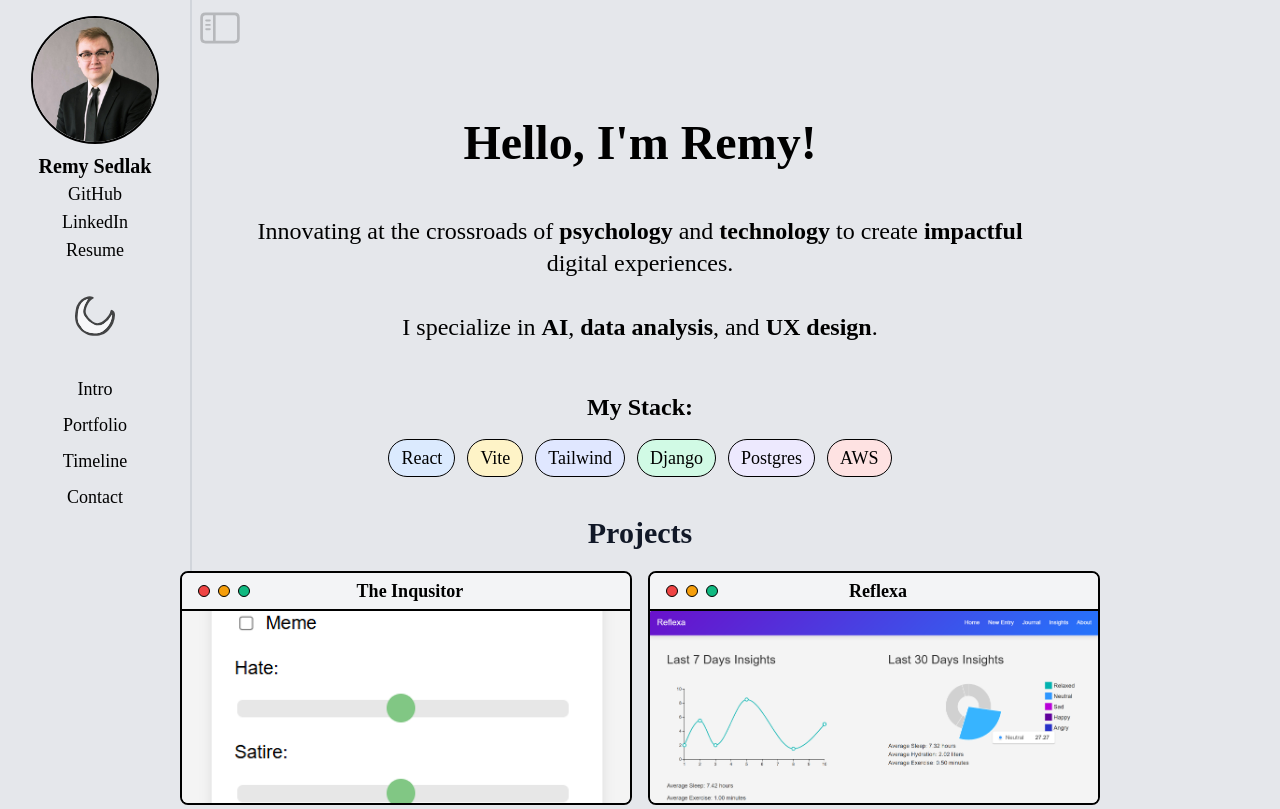
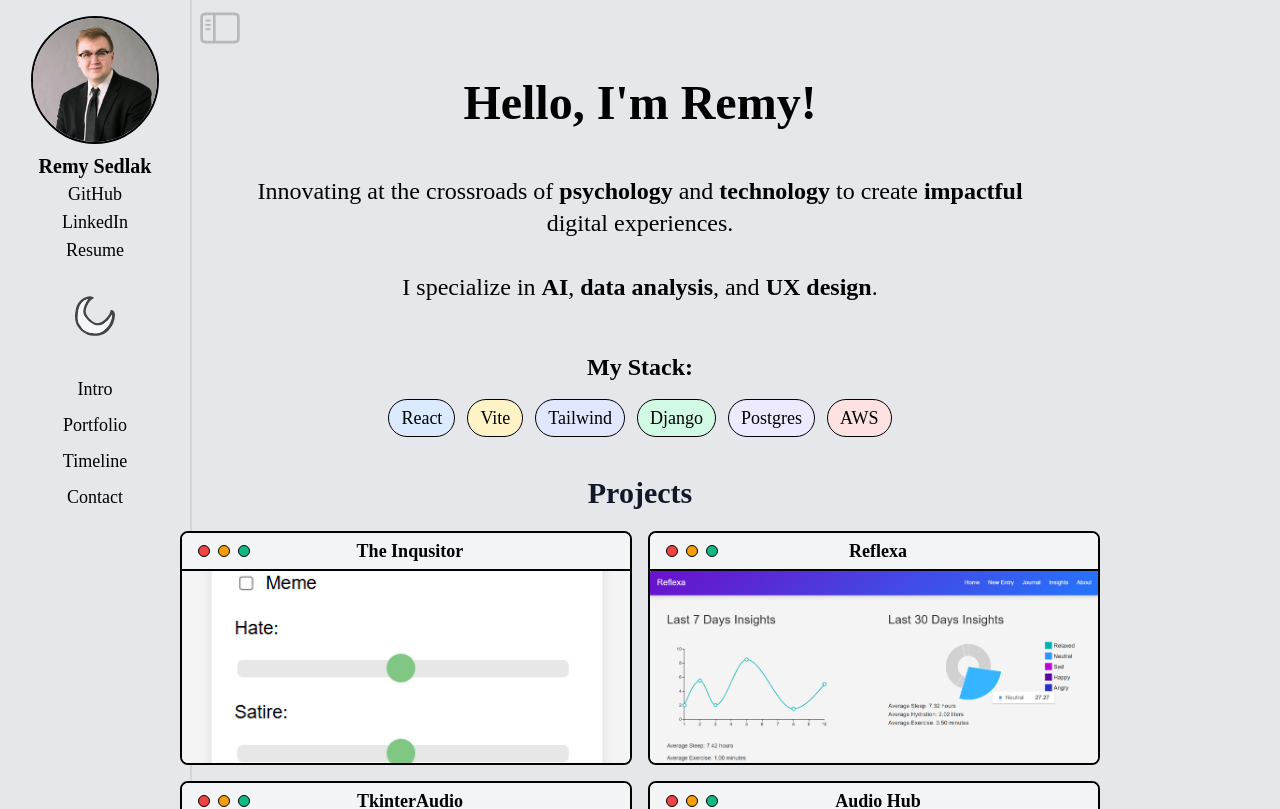
Before and after one commit to remysedlak/portfolio, a React (Vite) app: page / in a window 1280 px wide. Shown: the top 809 px of the page. Built offline with nearby package versions, Linux system fonts and the light colour scheme; a web font is replaced by a local one.

Commit message:
title moved down for padding

```diff
--- a/src/components/Intro.jsx
+++ b/src/components/Intro.jsx
@@ -19,7 +19,7 @@ useEffect(() => {
 }, []);
 
 return (
-    <div className="flex items-center justify-center flex-col text-center pt-10 text-black dark:text-gray-300">
+    <div className="flex items-center justify-center flex-col text-center text-black dark:text-gray-300">
         <h1 className="text-4xl xs:5xl sm:5xl md:text-5xl lg:6xl md:my-6 font-semibold">
             {text || "Heello, I'm Remy!"}
         </h1>
```
